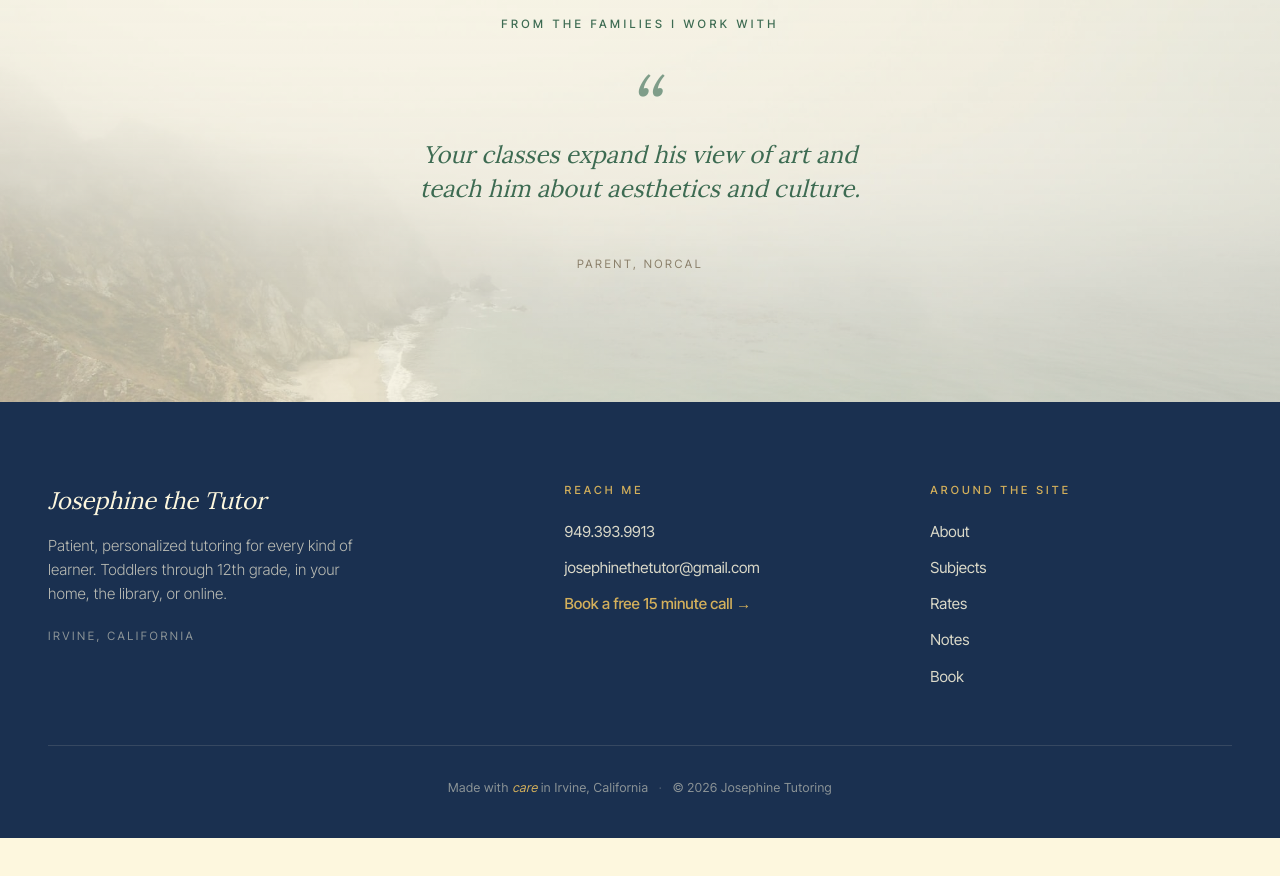
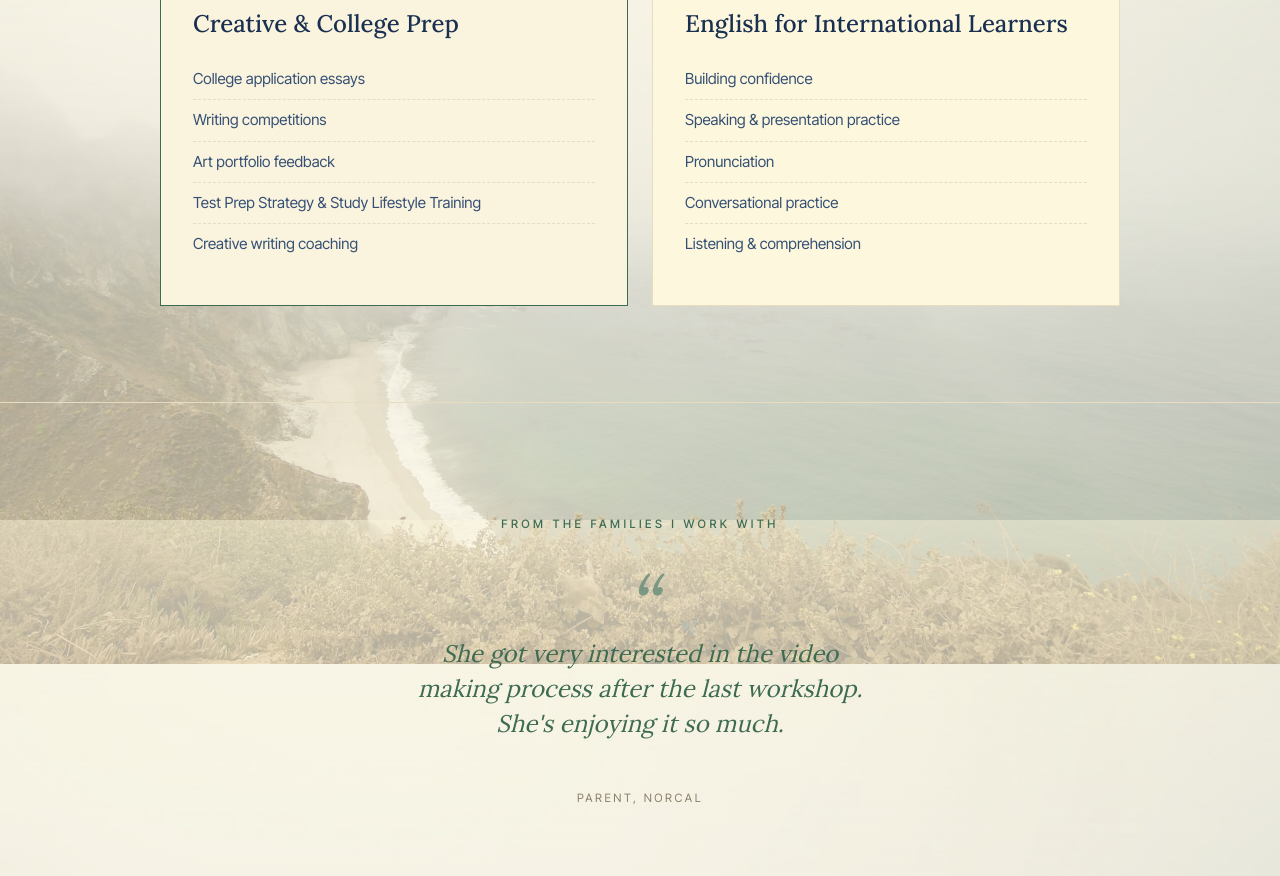
Before and after one commit to patrickparagas1/josephine-tutoring, a Next.js app: page /subjects in a window 1280 px wide. Shown: the part 1880-2756 px from the top of the page. Before the commit the page ends 2718 px from the top, so only its background shows below. Built offline with nearby package versions, Linux system fonts and the light colour scheme.

Commit message:
Subjects: scatter testimonials (art top, video bottom)

```diff
--- a/app/subjects/page.tsx
+++ b/app/subjects/page.tsx
@@ -14,10 +14,11 @@ export default function SubjectsPage() {
   return (
     <>
       <Nav />
+      <Testimonial ids={["art"]} />
       <main id="main-content" style={{ paddingTop: "9rem" }}>
         <Services />
       </main>
-      <Testimonial ids={["art"]} />
+      <Testimonial ids={["video"]} />
       <Footer />
     </>
   );
```
